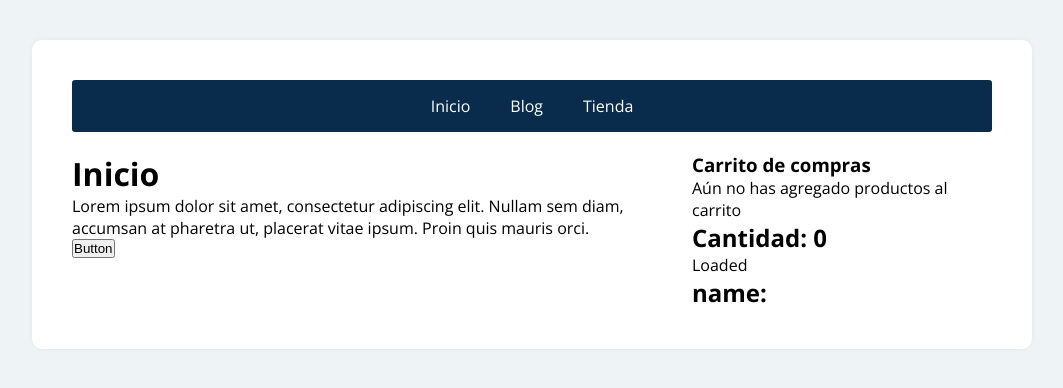
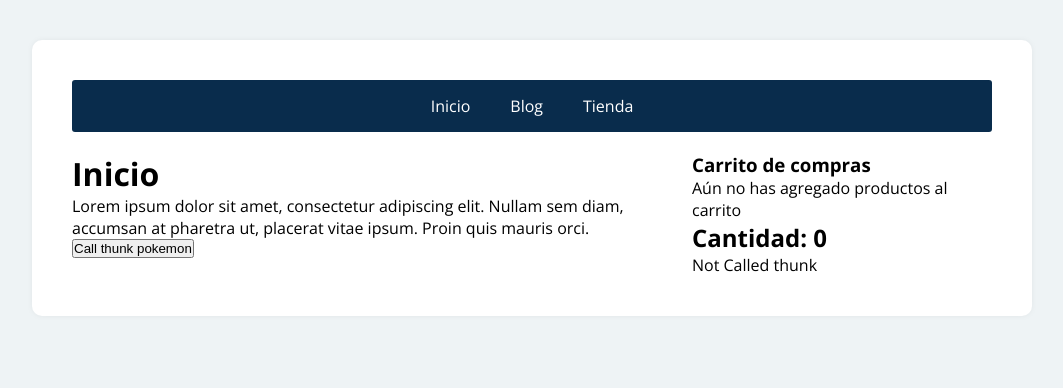
Before and after one commit to MegalLink/carrito-basico-react-redux, a React (Create React App) app: page / in a window 1280 px wide. Shown: the top 388 px of the page, without its empty margins (108-1171 px from the left). Built offline with nearby package versions, Linux system fonts and the light colour scheme.

Commit message:
Refactor is loading

```diff
--- a/src/components/Carrito.js
+++ b/src/components/Carrito.js
@@ -30,8 +30,14 @@ const Carrito = () => {
         <p>Aún no has agregado productos al carrito</p>
       )}
       <h2> Cantidad: {value} </h2>
-      {isLoading ? <p> Loading </p> : <p>Loaded</p>}
-      <h2> name: {name}</h2>
+      {isLoading == '' ? (
+        <p> Not Called thunk </p>
+      ) : (
+        <>
+          <p>Called thunk</p>
+          <h2> name: {name}</h2>
+        </>
+      )}
     </>
   );
 };
--- a/src/components/Inicio.js
+++ b/src/components/Inicio.js
@@ -17,7 +17,7 @@ export default function Inicio() {
           dispatcher(getPokemon());
         }}
       >
-        Button
+        Call thunk pokemon
       </button>
     </div>
   );
--- a/src/store/reducers/pokemonReducer.js
+++ b/src/store/reducers/pokemonReducer.js
@@ -1,7 +1,7 @@
 import { createSlice, createAsyncThunk } from '@reduxjs/toolkit';
 import axios from 'axios';
 import { actionsPokemonEnum } from '../constants';
-const initialState = { isLoading: false, name: '' };
+const initialState = { isLoading: '', name: '' };
 
 export const getPokemon = createAsyncThunk(
   actionsPokemonEnum.getPokemon,
@@ -22,14 +22,15 @@ const pokemonSlice = createSlice({
   extraReducers: (builder) => {
     builder
       .addCase(getPokemon.pending, (state, action) => {
-        state.isLoading = true;
+        state.isLoading = 'pending';
         state.name = 'PENDING!!!!!!!!!!!!!!!!!!!';
         console.log('loading', state);
       })
       .addCase(
         getPokemon.fulfilled,
         (state, action) => {
-          state.isLoading = false;
+
+          state.isLoading = 'loaded';
           state.name = action.payload.name;
           console.log('loaded', state);
         },
```
